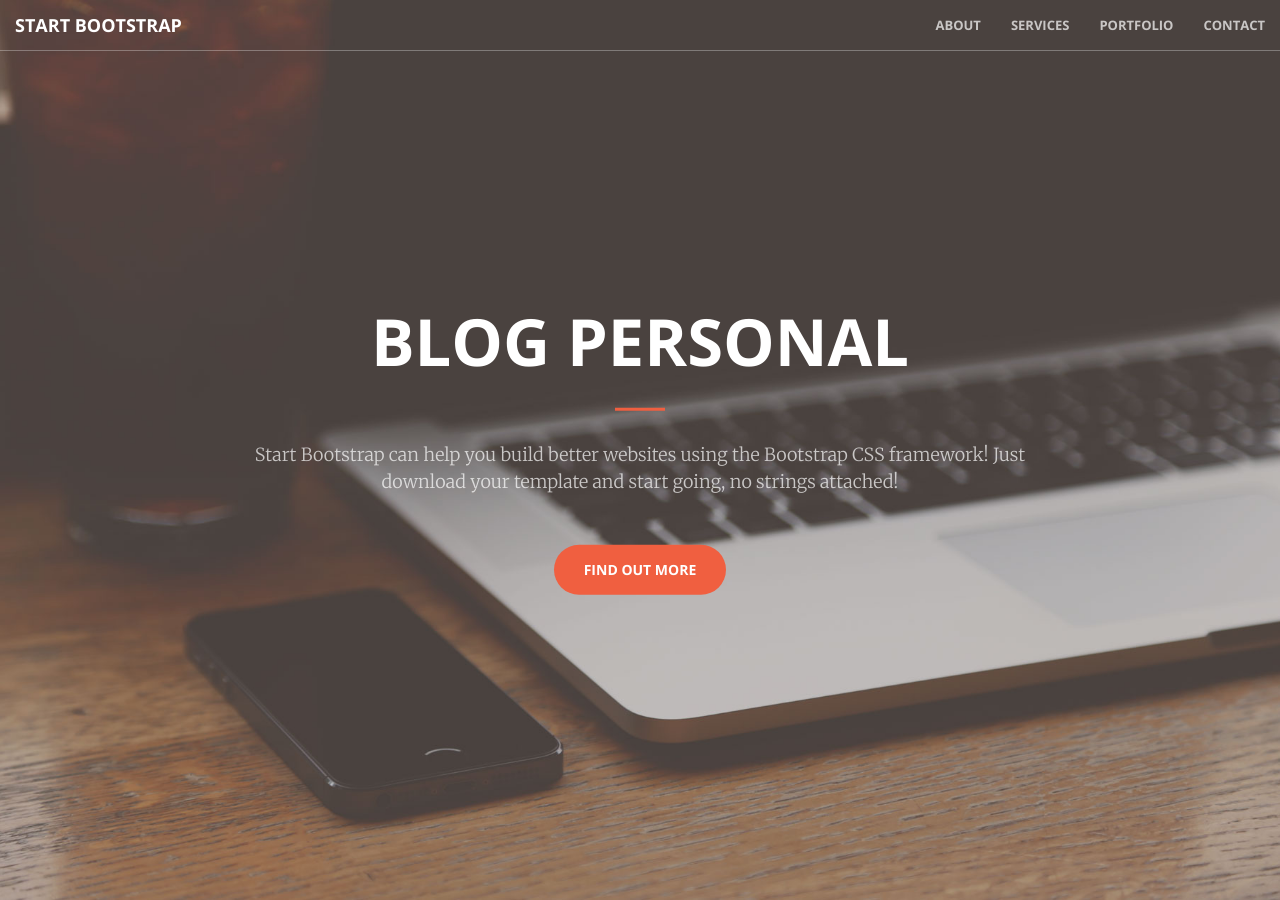
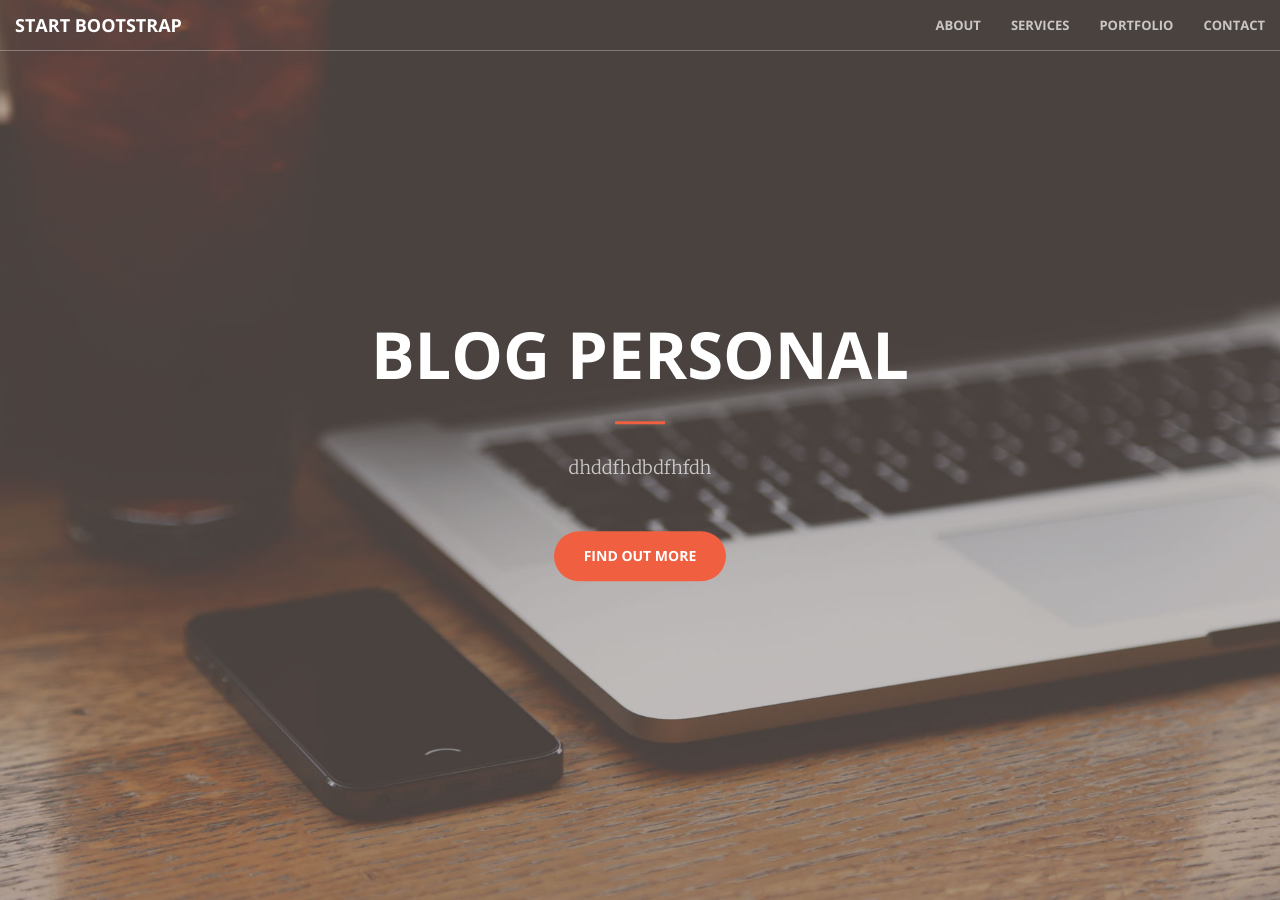
Before and after one commit to Vico2001/Vico01.github.io, a Jekyll site: the page built from index.html, in a window 1280 px wide and 900 px high. Built offline with Jekyll 4.4.1, drawn with Linux system fonts in a browser that asks for light colours.

Commit message:
Update header.html

```diff
--- a/_includes/header.html
+++ b/_includes/header.html
@@ -3,7 +3,7 @@
         <div class="header-content-inner">
             <h1>Blog Personal</h1>
             <hr>
-            <p>Start Bootstrap can help you build better websites using the Bootstrap CSS framework! Just download your template and start going, no strings attached!</p>
+            <p>dhddfhdbdfhfdh</p>
             <a href="#about" class="btn btn-primary btn-xl page-scroll">Find Out More</a>
         </div>
     </div>
```
